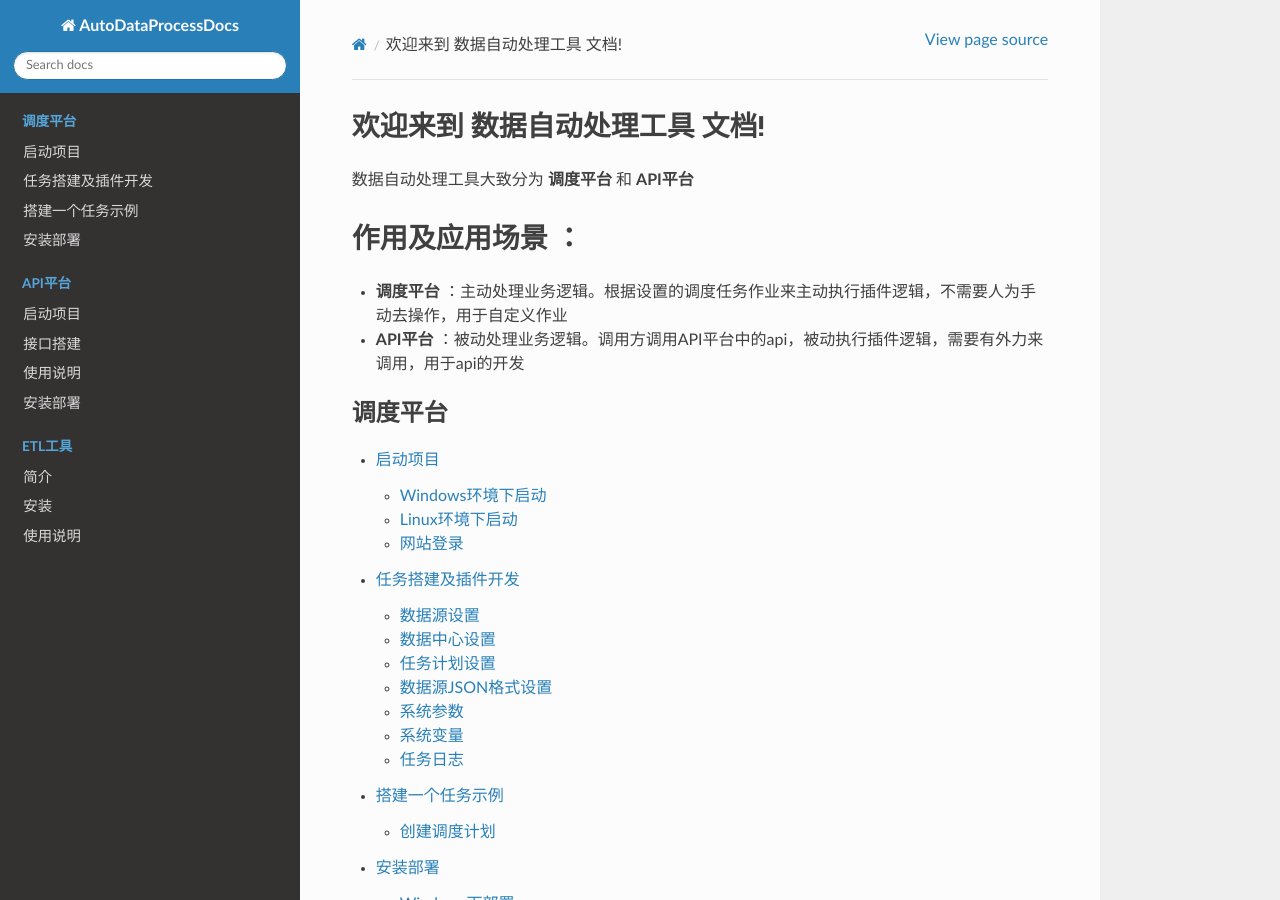
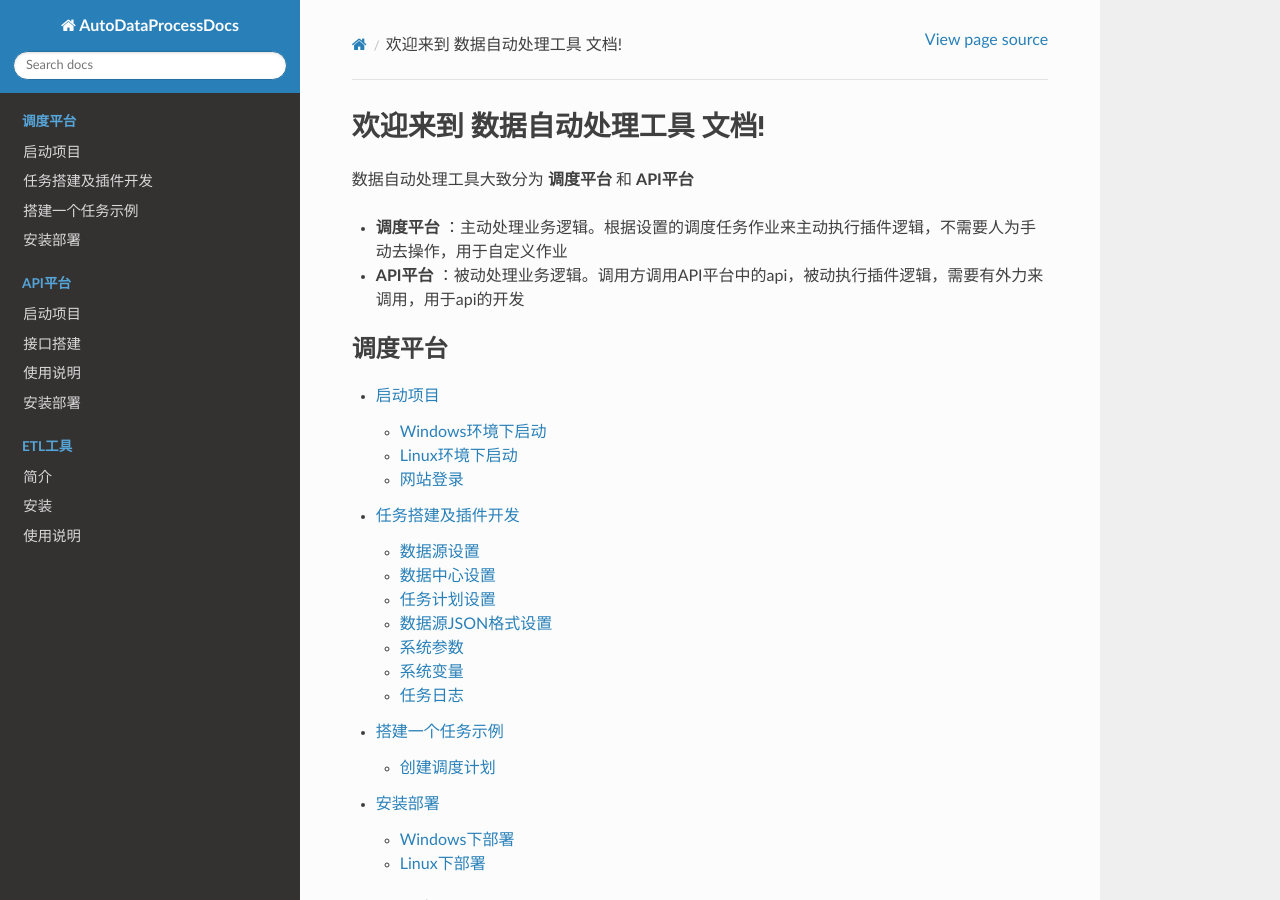
Before and after one commit to Frank-Ysj/AutoDataProcessDocs, a Sphinx documentation site: the page built from source/index.rst, in a window 1280 px wide and 900 px high. Built offline with Sphinx 7.4.7 and the Read the Docs theme 2.0.0, drawn with Linux system fonts in a browser that asks for light colours.

Commit message:
首页修改

```diff
--- a/source/index.rst
+++ b/source/index.rst
@@ -7,9 +7,6 @@
 ===============================================
 
 数据自动处理工具大致分为 **调度平台** 和 **API平台**
-
-**作用及应用场景** ：
-==========================
 
 * **调度平台** ：主动处理业务逻辑。根据设置的调度任务作业来主动执行插件逻辑，不需要人为手动去操作，用于自定义作业
 * **API平台** ：被动处理业务逻辑。调用方调用API平台中的api，被动执行插件逻辑，需要有外力来调用，用于api的开发
```
Also changed, not shown: 5 other files.
